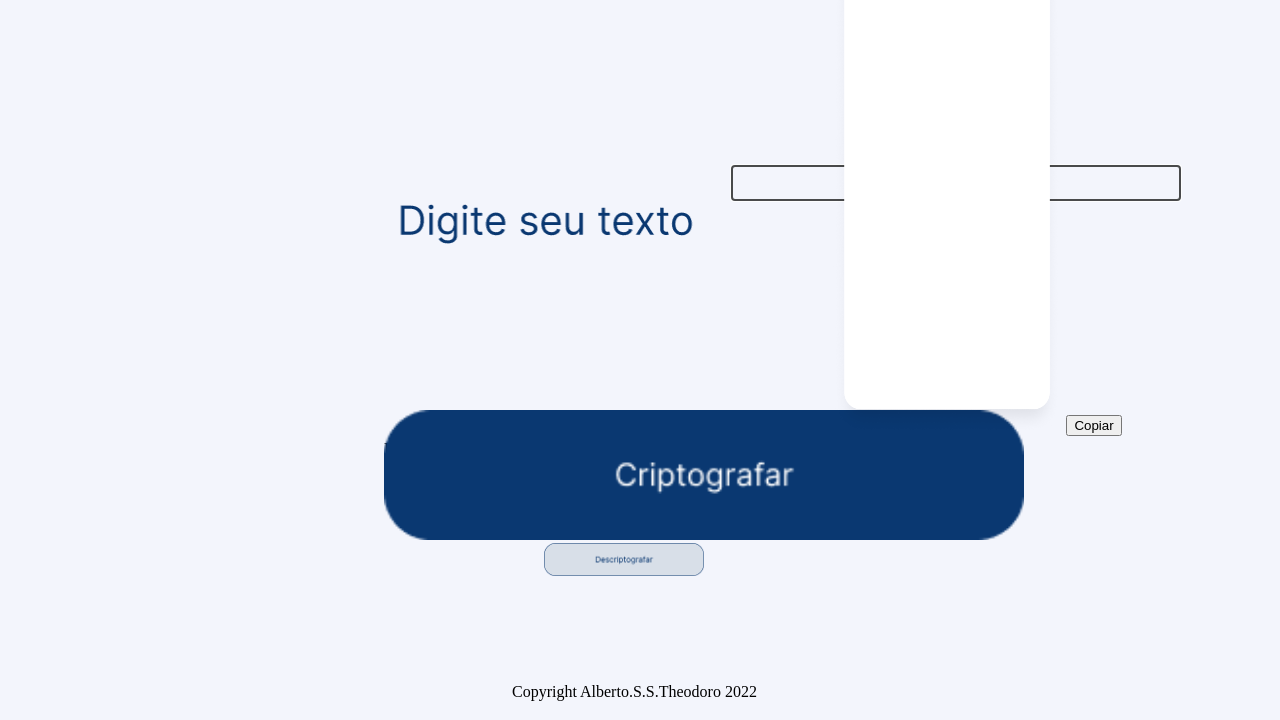
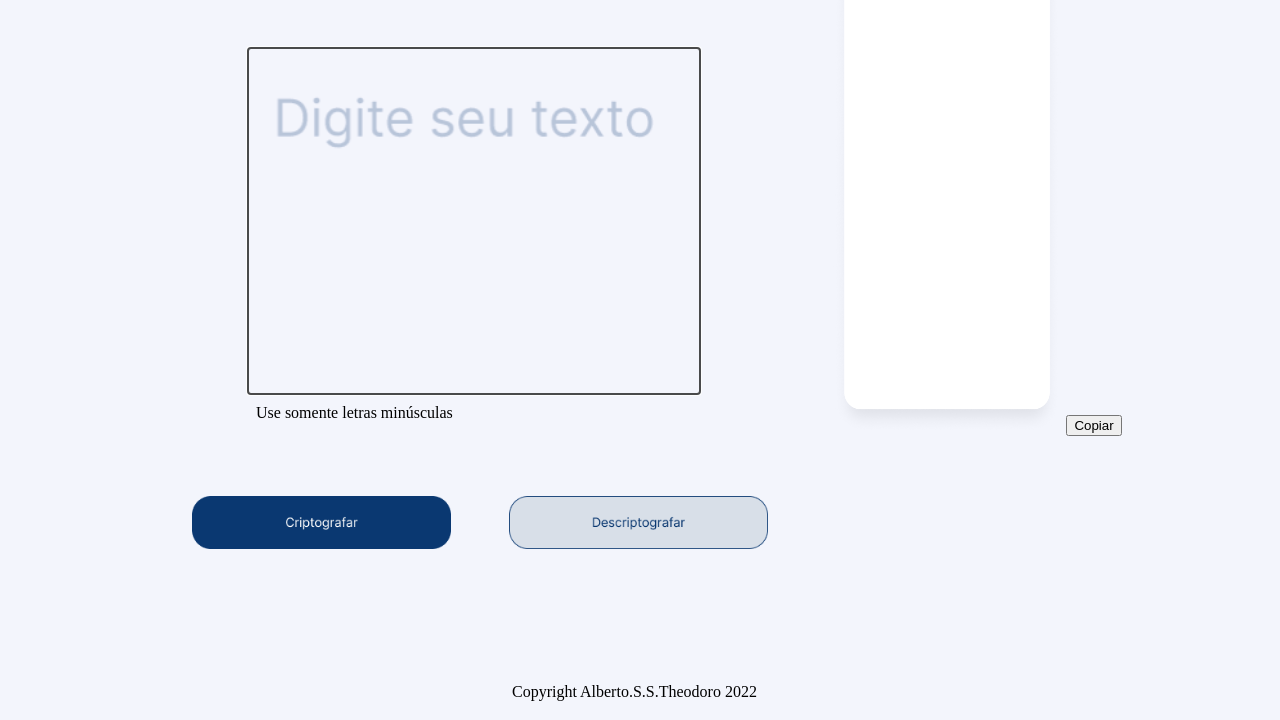
Before and after one commit to AlbertoXDEV/AluraONEsprint1-SimpleEncrypt, a plain HTML site: page Alura_Sprint1/index.html in a window 1280 px wide. Shown: the part 80-800 px from the top of the page. Drawn offline with Linux system fonts and the light colour scheme.

Commit message:
Fixing the css for the input div

```diff
--- a/Alura_Sprint1/index.html
+++ b/Alura_Sprint1/index.html
@@ -1,4 +1,4 @@
-<!DOCTYPE html5>
+<!DOCTYPE html>
 <html>
 
 	<head>
@@ -17,17 +17,16 @@
 		</header>
 
 		<main>
-
 			<div class="input">
 					<img src=imgs/input.png alt="Digite seu texto aqui" id=img >
-					<textarea id="text" minlength="1" autofocus></textarea>
+					<textarea class="text" minlength="1" autofocus></textarea>
 					<p>Use somente letras minúsculas</p>
 			</div>
 
 		<div class= navbuttons>
 			<ul>
-				<li id=cripto><img src=imgs/crypto.png alt=Criptografar>
-				<li id=decripto><img src=imgs/decrypto.png alt=Descriptografar>
+				<li id=cripto class="button"><img src=imgs/crypto.png alt=Criptografar>
+				<li id=decripto class="button"><img src=imgs/decrypto.png alt=Descriptografar>
 			</ul>
 		</div>
 
--- a/Alura_Sprint1/main.js
+++ b/Alura_Sprint1/main.js
@@ -1,4 +1,4 @@
-var input=document.querySelector("#text");
+var input=document.querySelector(".text");
 var output="";
 const form=document.querySelector("textInput")
 const outputField=document.querySelector(".outputField")
--- a/Alura_Sprint1/style.css
+++ b/Alura_Sprint1/style.css
@@ -10,22 +10,26 @@ h1{
 
 .input {
 	position: absolute;
-	left: 30%;
-	top: 30%;
+	left: 20%;
+	top: 15%;
 	width: 35%;
 
 }
 
 .input img{
 	display: inline-block;
+	width: 100%;
+	height: 90%;
 }
 
-.input textarea {
+.text {
 	resize: none;
 	display: inline-block;
 	position: absolute;
 	width: 100%;
+	height: 90%;
 	top:2%;
+	right: 1%;
 	border:none;
 	background-color: #f3f5fc ;
 	opacity: 0.75;
@@ -34,28 +38,28 @@ h1{
 
 .navbuttons {
 	position: absolute;
-	width: 50% ;
+	display: inline-block;
+	height: 10%;
+	width: 45% ;
 	bottom: 18% ;
-	left:30% ;
+	left:15% ;
 }
 
-.navbuttons #crypto {
-	display:inline-block;
-	width: 25%;
+.button {
+	display: inline-block;
+	width: 45%
+}
+
+#decripto {
+	margin-left: 10%;
 }
 
 .navbuttons img {
-	display:inline-block;
+	display: inline-block;
 	width: 100%;
-	height: 10%;
+	height: 33%
 }
 
-#decripto {
-  display:inline-block;
-	margin-left: 25%;
-	width: 25%;
-	height: 10%
-}
 
 .output {
 	position:absolute;
```
